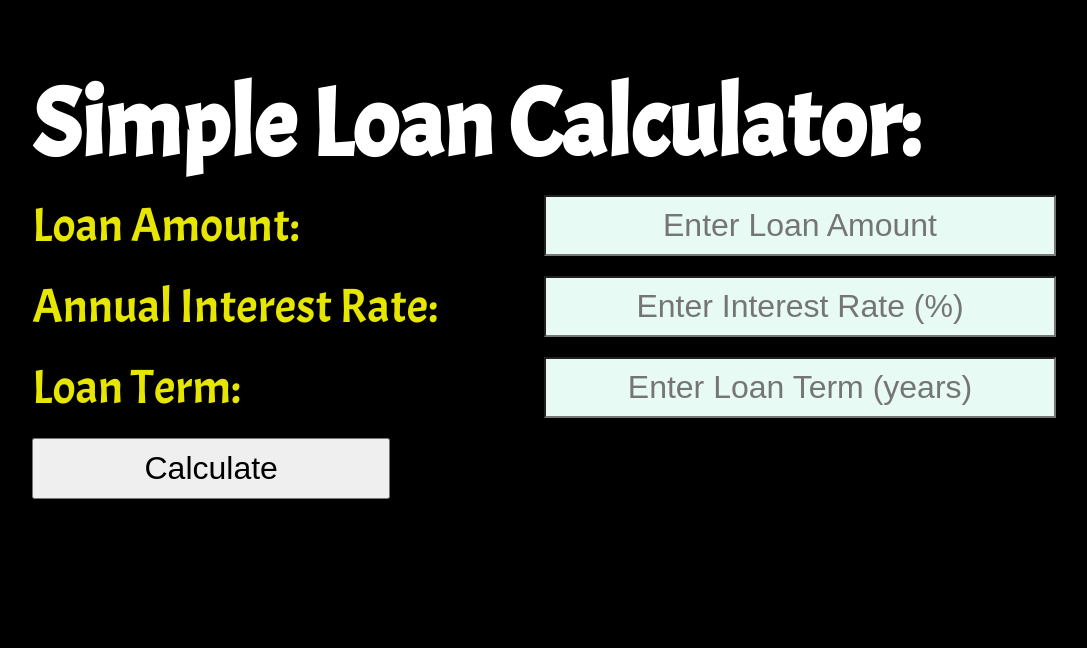
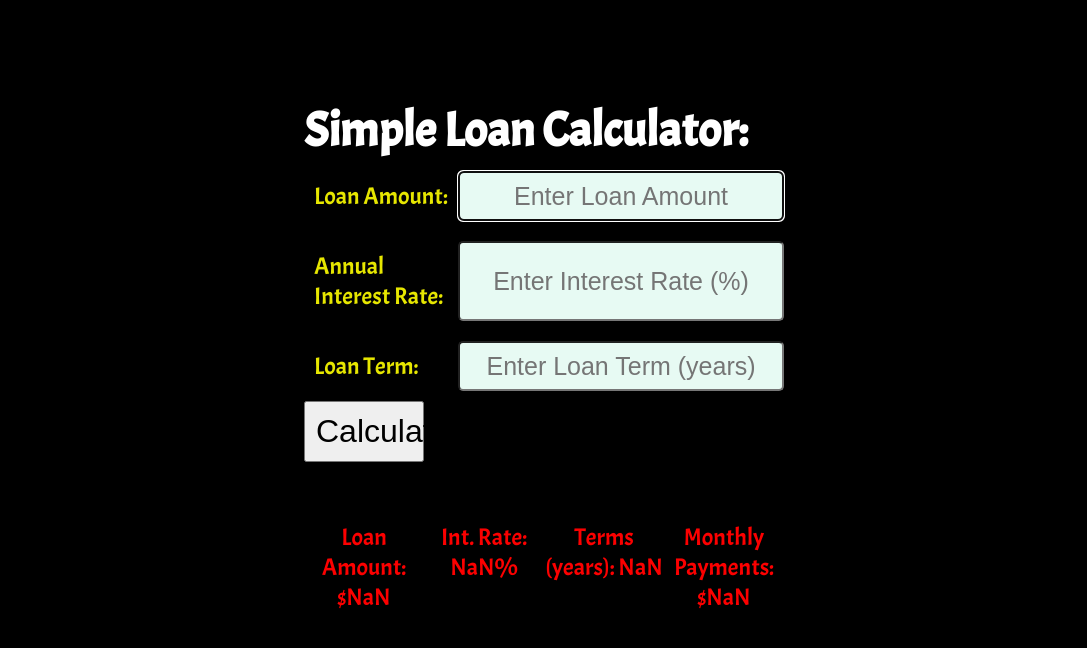
Before and after one commit to JanBCodes/Simple_Loan_Calculator, a plain HTML site: page index.html in a window 1280 px wide. Both pictures are taken after typing "Sample", "Sample", "Sample" into the empty fields and a click on the button "Calculate". Shown: the whole page, without its empty margins (96-1183 px from the left). Drawn offline with Linux system fonts and the light colour scheme.

Commit message:
edited css link in html

```diff
--- /dev/null
+++ b/css/phones.css
@@ -0,0 +1 @@
+/* Extra small devices (portrait phones, less than 576px)*/
--- a/css/style.css
+++ b/css/style.css
@@ -10,8 +10,10 @@ body
     background-color: black;
     color: white;
     font-family: 'Acme', sans-serif;
-    margin: 5% 10%;
-    font-size: 3rem;
+    font-size: 1.5rem;
+    max-width: 1200px;
+    margin: 100px 400px;
+
 }
 
 div
@@ -26,20 +28,24 @@ input
     margin: 10px 0;
     background-color: #e7faf3;
     text-align: center;
-    font-size: 2rem;
+    font-size: 25px;
+    line-height: 35px;
+    border-radius: 5px;
 }
 
 label
 {
     margin: 10px 0;
-    color: #e6e600 ;
+    color: #e6e600;
+    padding: 10px;
 }
 
 button
 {
-    margin: 10px 30% 0 0;
-    padding: 10px 0;
+    margin-right: 50%;
+    padding: 10px 10px;
     font-size: 2rem;
+
 }
 
 ul > li
@@ -52,7 +58,12 @@ ul > li
 
 ul
 {
-
     display: grid;
     grid-template-columns: 1fr 1fr 1fr 1fr;
+    margin-top: 50px;
 }
+
+main
+{
+    justify-self: center;
+}
--- a/index.html
+++ b/index.html
@@ -4,7 +4,9 @@
     <meta charset="UTF-8">
     <meta name="viewport" content="width=device-width, initial-scale=1.0">
     <link rel="stylesheet" href="css/style.css">
+
     <link href="https://fonts.googleapis.com/css?family=Acme&display=swap" rel="stylesheet">
+
     <title>Simple Loan Calculator</title>
 </head>
 <body>
@@ -12,6 +14,7 @@
         <h1>
             Simple Loan Calculator:
         </h1>
+
         <form>
             <div>
                 <label for="loan_amt">
@@ -35,13 +38,15 @@
                 <button type="reset" id="cal_button"> Calculate </button>
             </div>
         </form>
+
         <ul>
             <li id="results1"></li>
             <li id="results2"></li>
             <li id="results3"></li>
             <li id="results4"></li>
         </ul>
+
     </main>
-    <script src="/FSD103/FSD103 _Lab_1/Q1/js/app.js"></script>
+    <script src="js/app.js"></script>
 </body>
 </html>
--- a/js/app.js
+++ b/js/app.js
@@ -1,5 +1,9 @@
-function calLoan ()
+function main()
 {
+    const loanCal=document.querySelector("#cal_button");
+
+    loanCal.addEventListener("click", function(){
+
         const user_loan_amt=document.querySelector("#loan_amt");
         let loan_amt=parseFloat(user_loan_amt.value); //DISPLAY to USER
 
@@ -17,43 +21,27 @@ function calLoan ()
         let user_mth_int_rate=(int*loan_amt);//E
         let mth_instal=(user_mth_int_rate/d);//F  DISPLAY to USER
 
-    let displayBox1=document.querySelector("#results1");
+        const displayBox1=document.querySelector("#results1");
         displayBox1.innerHTML=`Loan Amount: $${loan_amt.toFixed(2)}`
         displayBox1.style.color="#fc0000"
 
-    let displayBox2=document.querySelector("#results2");
+        const displayBox2=document.querySelector("#results2");
         displayBox2.innerHTML=`Int. Rate: ${int_rate.toFixed(2)}%`
         displayBox2.style.color="#fc0000"
 
-    let displayBox3=document.querySelector("#results3");
+        const displayBox3=document.querySelector("#results3");
         displayBox3.innerHTML=`Terms (years): ${loan_term}`
         displayBox3.style.color="#fc0000"
 
-    let displayBox4=document.querySelector("#results4");
+        const displayBox4=document.querySelector("#results4");
         displayBox4.innerHTML=`Monthly Payments: $${mth_instal.toFixed(2)}`
         displayBox4.style.color="#fc0000"
-    /*
-    displayBox.innerHTML=`
-    Loan Amount: $${loan_amt.toFixed(2)}
-    Int. Rate: ${int_rate.toFixed(2)}%
-    Terms (yrs): ${loan_term}
-    Monthly Payments: ${mth_instal.toFixed(2)}`
-    */
 
-
-    // Styling innerHTML
         user_loan_amt.value="";
         user_int_rate.value="";
         user_loan_term.value="";
         user_loan_amt.focus();
 
-}
-
-function main()
-{
-    let loanCal=document.querySelector("#cal_button");
-    loanCal.addEventListener("click", calLoan);
-
-
+    });
 }
 main();
```
Lines whose indentation alone changed are shown as unchanged.
